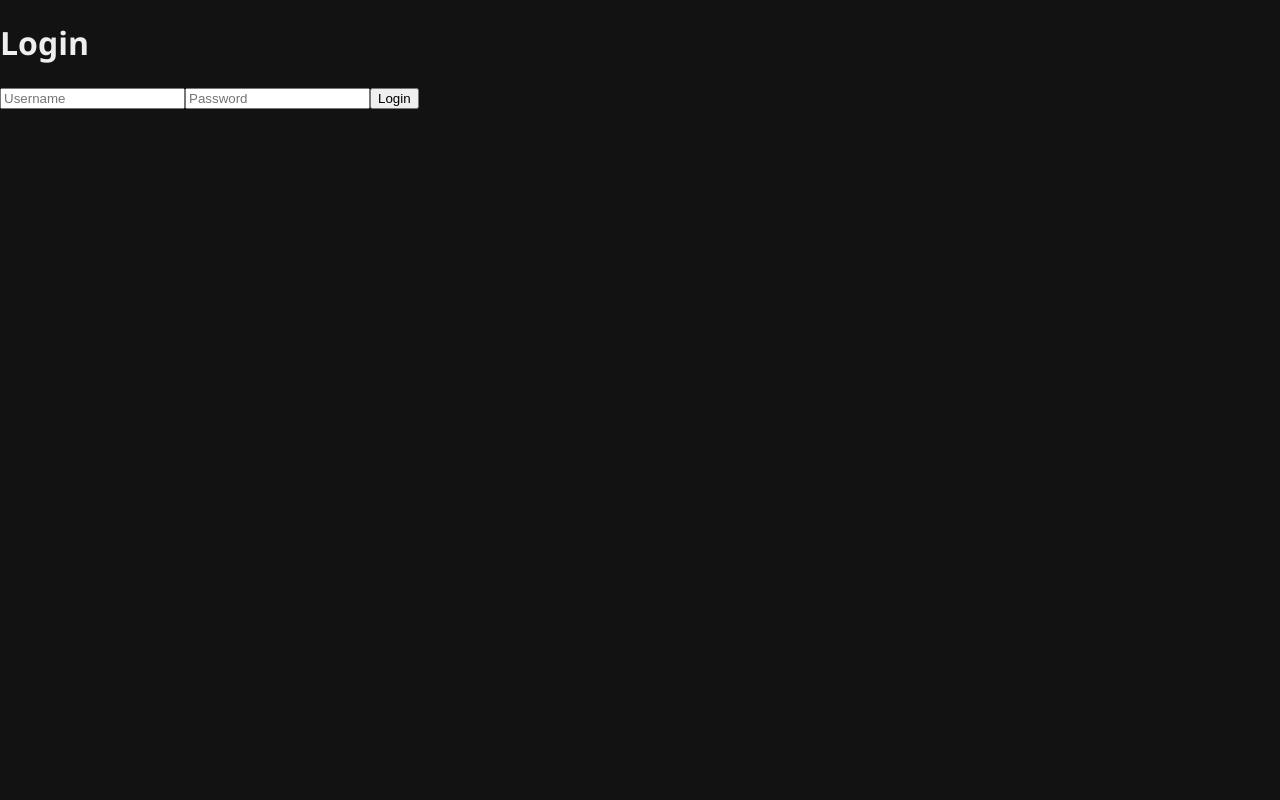
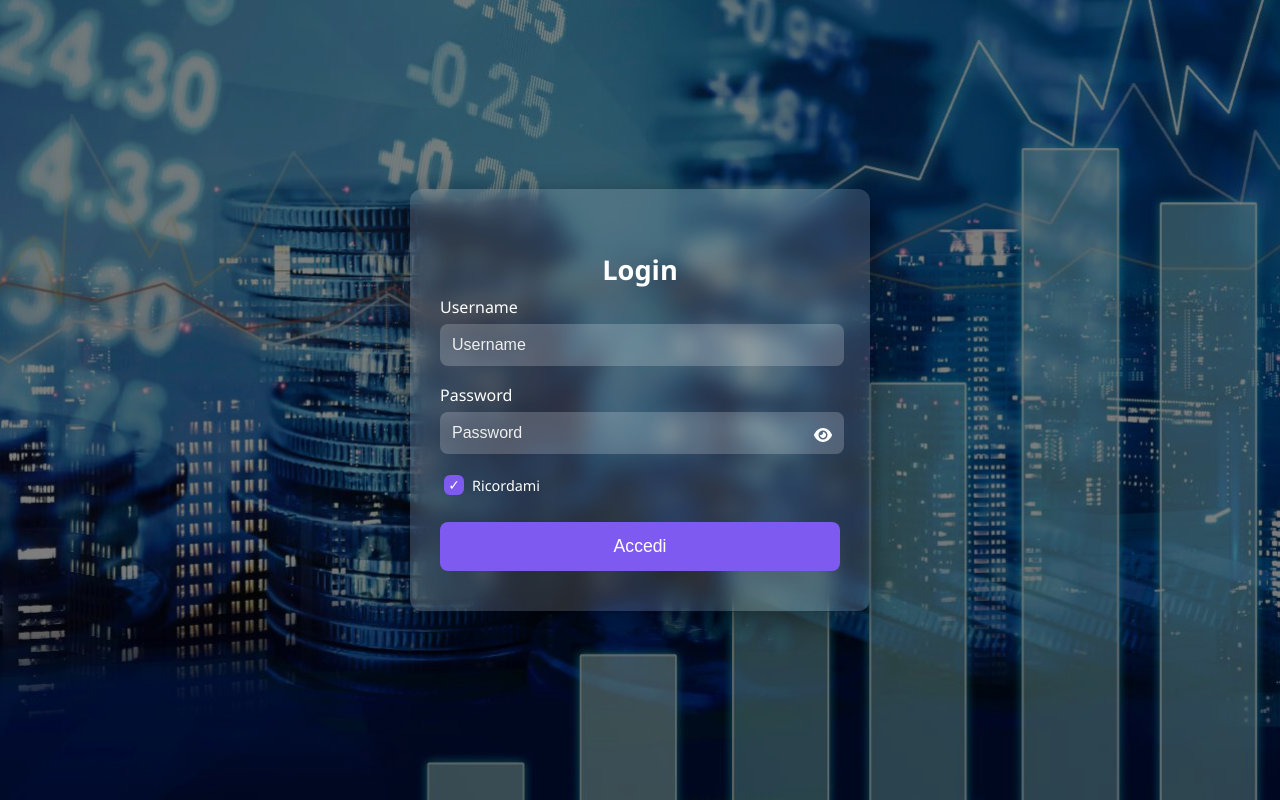
Before and after one commit to Simone-Smaldore/Finance-Dashboard-react, a React (Vite) app in the folder finance-dashboard/: page /login in a window 1280 px wide. Built offline with nearby package versions, Linux system fonts and the light colour scheme.

Commit message:
Modificata schermata di login

```diff
--- a/finance-dashboard/src/components/login/Login.tsx
+++ b/finance-dashboard/src/components/login/Login.tsx
@@ -1,45 +1,280 @@
-import { useState } from 'react'
-import { login } from '../../services/authService'
-import { AxiosError } from 'axios'
+import React, { useState, useEffect } from "react";
+import { login } from "../../services/authService";
+import { AxiosError } from "axios";
+import styled from "styled-components";
+import { FaEye, FaEyeSlash } from "react-icons/fa6";
+import bgImage from "../../assets/finance.jpeg";
 
 interface LoginProps {
-    onLoginSuccess: () => void
+    onLoginSuccess: () => void;
 }
 
+const Background = styled.div`
+  min-height: 100vh;
+  display: flex;
+  align-items: center;
+  justify-content: center;
+  background: url(${bgImage}) no-repeat center center/cover;
+  position: relative;
+
+  &::after {
+    content: "";
+    position: absolute;
+    inset: 0;
+    background: rgba(0, 0, 0, 0.5); /* overlay scuro per contrasto */
+  }
+`;
+
+const Card = styled.div`
+  position: relative;
+  z-index: 1;
+  width: 100%;
+  max-width: 400px;
+  padding: 40px 30px;
+  border-radius: 12px;
+  background: rgba(255, 255, 255, 0.15);
+  backdrop-filter: blur(10px);
+  -webkit-backdrop-filter: blur(10px);
+  box-shadow: 0 8px 30px rgba(0, 0, 0, 0.4);
+  color: #fff;
+
+
+  @media (max-width: 500px) {
+    width: 80%;
+  }
+`;
+
+const Title = styled.h2`
+  font-size: 1.7rem;
+  text-align: center;
+  margin-bottom: 8px;
+`;
+
+
+const ErrorMsg = styled.div`
+  background: rgba(255, 0, 0, 0.15);
+  color: #ffbaba;
+  border: 1px solid rgba(255, 0, 0, 0.3);
+  border-radius: 6px;
+  padding: 10px;
+  margin-bottom: 20px;
+  font-size: 14px;
+`;
+
+const Form = styled.form`
+  display: flex;
+  flex-direction: column;
+`;
+
+const InputGroup = styled.div`
+  margin-bottom: 18px;
+  display: flex;
+  flex-direction: column;
+
+  label {
+    margin-bottom: 6px;
+    font-size: 1rem;
+    font-weight: 500;
+  }
+
+  input {
+    width: 95%;
+    padding: 12px;
+    border: none;
+    border-radius: 8px;
+    font-size: 1rem;
+    outline: none;
+    background: rgba(255, 255, 255, 0.2);
+    color: #fff;
+
+    &::placeholder {
+      color: #eee;
+    }
+  }
+`;
+
+const PasswordWrapper = styled.div`
+    position: relative;
+    width: 100%;
+`;
+
+
+const Footer = styled.div`
+  display: flex;
+  justify-content: space-between;
+  align-items: center;
+  margin-bottom: 24px;
+  font-size: 0.9rem;
+`;
+
+const Remember = styled.label`
+  display: flex;
+  align-items: center;
+  cursor: pointer;
+
+  input {
+    appearance: none;          /* rimuove lo stile nativo */
+    -webkit-appearance: none;
+    -moz-appearance: none;
+    width: 20px;
+    height: 20px;
+    border: 2px solid ${({ theme }) => theme.primary};/* colore primary */
+    border-radius: 6px;        /* arrotondamento */
+    margin-right: 8px;
+    display: flex;
+    align-items: center;
+    justify-content: center;
+    cursor: pointer;
+    background: #fff;
+    transition: background 0.2s, border-color 0.2s;
+
+    &:checked {
+      background: ${({ theme }) => theme.primary};    /* colore primary quando selezionata */
+      border-color: ${({ theme }) => theme.primary};
+    }
+
+    &:checked::after {
+      content: "✓";
+      color: #fff;
+      font-size: 14px;
+    }
+  }
+`;
+
+
+
+
+const Button = styled.button`
+  padding: 14px;
+  background: ${({ theme }) => theme.primary};
+  color: #fff;
+  border: none;
+  border-radius: 8px;
+  font-size: 1.1rem;
+  cursor: pointer;
+  transition: background 0.2s ease;
+
+  &:hover {
+    background: ${({ theme }) => theme.primaryDark};
+  }
+
+  &:disabled {
+    opacity: 0.6;
+    cursor: not-allowed;
+  }
+`;
+
+const IconButton = styled.button`
+  width:0;
+  position: absolute;
+  right: 20px;
+  bottom: 4px;
+  background: none;
+  border: none;
+  color: #fff;
+  cursor: pointer;
+  font-size: 18px;
+`;
+
 const Login: React.FC<LoginProps> = ({ onLoginSuccess }) => {
-    const [username, setUsername] = useState('')
-    const [password, setPassword] = useState('')
-    const [error, setError] = useState('')
+    const [username, setUsername] = useState("");
+    const [password, setPassword] = useState("");
+    const [error, setError] = useState("");
+    const [showPassword, setShowPassword] = useState(false);
+    const [loading, setLoading] = useState(false);
+    const [remember, setRemember] = useState(true);
+
+    useEffect(() => {
+        const stored = localStorage.getItem("remembered_username");
+        if (stored) setUsername(stored);
+    }, []);
 
     const handleSubmit = async (e: React.FormEvent) => {
         e.preventDefault();
+        setError("");
+        setLoading(true);
         try {
-            await login(username, password);
-            console.log("Login success")
+            await login(username.trim().toLowerCase(), password);
+            if (remember) {
+                localStorage.setItem("remembered_username", username.trim());
+            } else {
+                localStorage.removeItem("remembered_username");
+            }
+
             onLoginSuccess();
         } catch (err: unknown) {
-            console.log(err)
             if (err instanceof AxiosError) {
-                if (err.response) {
-                    setError(err["response"]["data"]["error"]);
-                } else {
-                    setError("Errore di comunicazione con il Server")
-                }
+                setError(err.response?.data?.error || "Credenziali non valide");
+            } else {
+                setError("Errore di comunicazione con il server");
             }
+        } finally {
+            setLoading(false);
         }
     };
 
     return (
-        <div>
-            <h1>Login</h1>
-            <form onSubmit={handleSubmit}>
-                <input placeholder="Username" value={username} onChange={e => setUsername(e.target.value)} />
-                <input type="password" placeholder="Password" value={password} onChange={e => setPassword(e.target.value)} />
-                <button type="submit">Login</button>
-            </form>
-            {error && <p style={{ color: 'red' }}>{error}</p>}
-        </div>
-    )
-}
+        <Background>
+            <Card>
+                <Title>Login</Title>
 
-export default Login
+                {error && <ErrorMsg>{error}</ErrorMsg>}
+
+                <Form onSubmit={handleSubmit}>
+                    <InputGroup>
+                        <label htmlFor="username">Username</label>
+                        <input
+                            id="username"
+                            type="text"
+                            placeholder="Username"
+                            value={username}
+                            onChange={(e) => setUsername(e.target.value)}
+                            required
+                            autoComplete="username"
+                        />
+                    </InputGroup>
+
+                    <InputGroup>
+                        <label htmlFor="password">Password</label>
+                        <PasswordWrapper>
+                            <input
+                                id="password"
+                                type={showPassword ? "text" : "password"}
+                                placeholder="Password"
+                                value={password}
+                                onChange={(e) => setPassword(e.target.value)}
+                                required
+                                autoComplete="current-password"
+                            />
+                            <IconButton
+                                type="button"
+                                onClick={() => setShowPassword(!showPassword)}
+                            >
+                                {showPassword ? <FaEyeSlash /> : <FaEye />}
+                            </IconButton>
+                        </PasswordWrapper>
+                    </InputGroup>
+
+                    <Footer>
+                        <Remember>
+                            <input
+                                type="checkbox"
+                                checked={remember}
+                                onChange={(e) => setRemember(e.target.checked)}
+                            />
+                            Ricordami
+                        </Remember>
+                    </Footer>
+
+                    <Button type="submit" disabled={loading}>
+                        {loading ? "Accesso in corso..." : "Accedi"}
+                    </Button>
+                </Form>
+
+
+            </Card>
+        </Background>
+    );
+};
+
+export default Login;
--- a/finance-dashboard/src/styled.d.ts
+++ b/finance-dashboard/src/styled.d.ts
@@ -4,6 +4,7 @@ declare module 'styled-components' {
     export interface DefaultTheme {
         background: string;
         primary: string;
+        primaryDark: string;
         secondary: string;
         cardBglight: string;
         text: string;
--- a/finance-dashboard/src/theme.ts
+++ b/finance-dashboard/src/theme.ts
@@ -4,6 +4,7 @@ export const darkTheme: DefaultTheme = {
     background: '#121212',
     text: '#eee',
     primary: '#7f5af0', // viola neon
+    primaryDark: '#5a36c7ff',
     secondary: '#0f62fe', // blu neon
     accent: '#ff79c6', // rosa neon
     cardBg: '#1e1e2f',
@@ -16,6 +17,7 @@ export const lightTheme: DefaultTheme = {
     background: '#fff',
     text: '#222',
     primary: '#7f5af0',
+    primaryDark: '#5a36c7ff',
     secondary: '#0f62fe',
     accent: '#ff79c6',
     cardBg: '#f5f5f5',
```
Also changed, not shown: finance-dashboard/src/assets/finance.jpeg (added).
